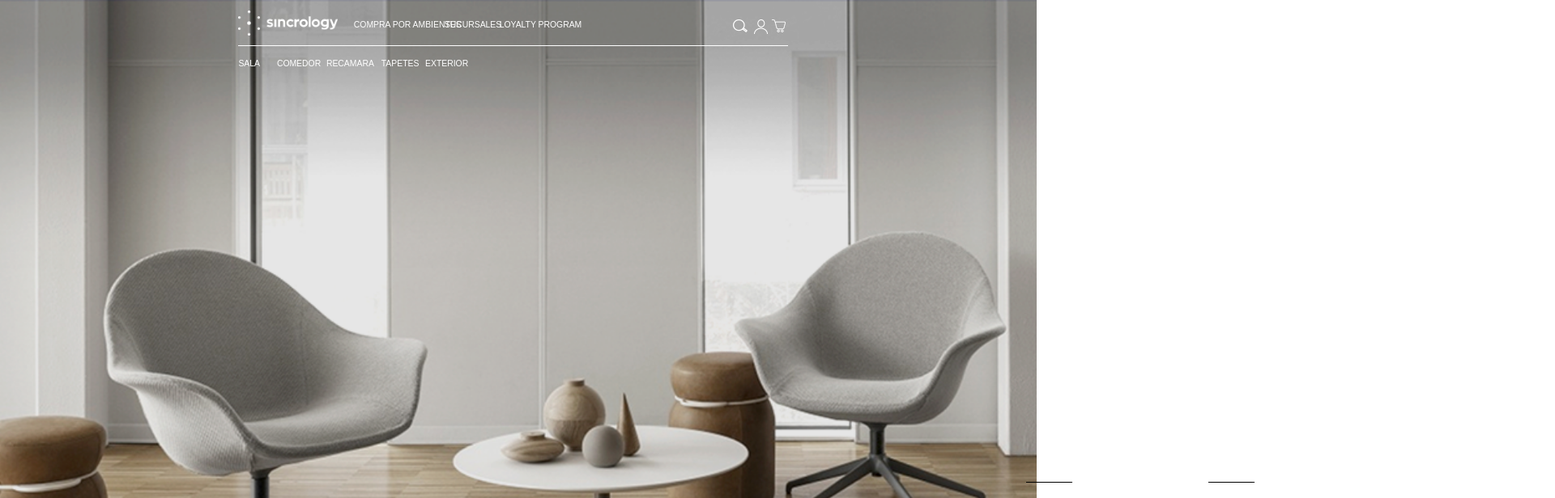
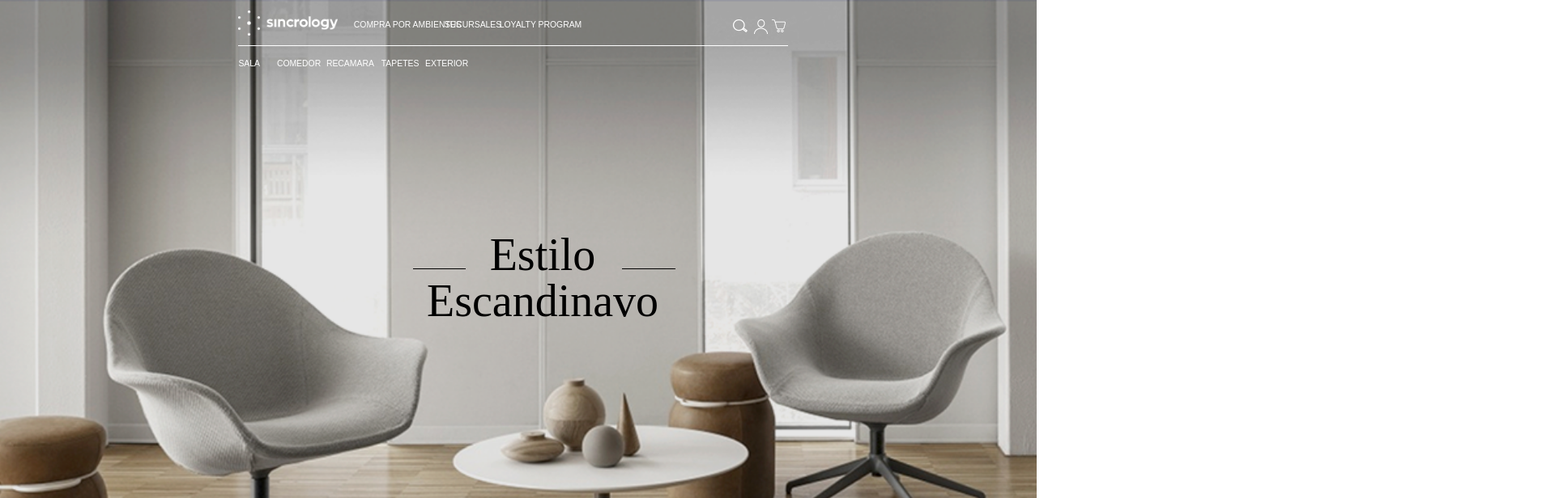
Before and after one commit to Velryba0/sincrology, a React (Create React App) app: page / in a window 1280 px wide. Shown: the top 616 px of the page at 81% size, 1920 px wide, since content can reach past the window. Built offline with nearby package versions, Linux system fonts and the light colour scheme; a web font is replaced by a local one.

Commit message:
Correcciones secciones uno y dos

```diff
--- a/src/Sass/section-one.styles.scss
+++ b/src/Sass/section-one.styles.scss
@@ -14,27 +14,27 @@
 
 .bg > h1 {
     height: 57px;
-    font-size: 3em;
+    font-size: 3.5em;
     font-weight: 100;
     margin: 0;
     font-family: 'Noto Serif JP', serif;
-    transform: translateY(-60px);
+    transform: translate(30px , -60px);
     cursor: default;
 }
 
 .bg > h1:nth-child(1)::after, .bg > h1:nth-child(1)::before {
     content:"";
     position: absolute;
-    bottom: -9px;
+    bottom: -21px;
     height: 0.5em;
     border-top: 1px solid black;
     z-index: -1;
 }
 .bg > h1:nth-child(1)::after {
-    left: -85px;
-    right: 140px;
+    left: -95px;
+    right: 160px;
 }
 .bg > h1:nth-child(1)::before {
-    left: 140px;
-    right: -85px;
+    left: 163px;
+    right: -99px;
 }
--- a/src/Sass/section-two.styles.scss
+++ b/src/Sass/section-two.styles.scss
@@ -7,11 +7,12 @@
     background-size: cover;
 }
 
-h1 {
+.bg2 > h1 {
     position: relative;
     top: 34%;
     left: 60%;
     height: 57px;
+    width: 150px;
     font-size: 3em;
     font-weight: 100;
     margin: 0;
```
